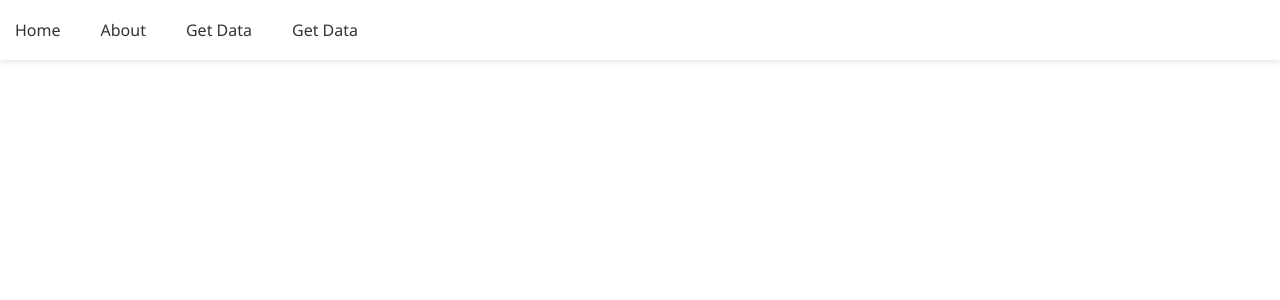
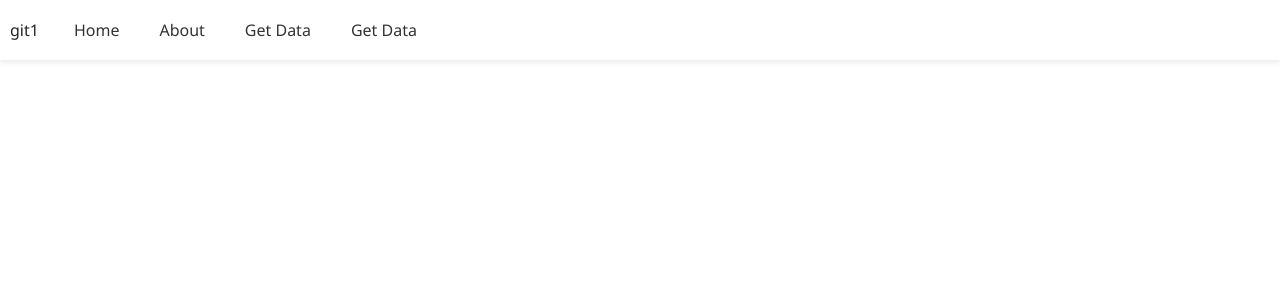
Before and after one commit to mamalisantra/my_app, a React (Create React App) app: page / in a window 1280 px wide. Shown: the top 300 px of the page. Built offline with nearby package versions, Linux system fonts and the light colour scheme.

Commit message:
Update Nav.js

```diff
--- a/src/Components.js/Nav.js
+++ b/src/Components.js/Nav.js
@@ -5,14 +5,13 @@ const Nav = () => {
     return (
         <>
             <nav className='navbar'>
-                <ul className="ul">
+                <ul className="ul">git1
                     <li className="li" onClick={() => navigate('/home')}>Home</li>
                     <li className="li" onClick={() => navigate('/about')}>About</li>
                     <li className="li" onClick={() => navigate('/sampleReactTable')}>Get Data</li>
                     <li className="li" onClick={() => navigate('/sampleFields')}>Get Data</li>
                 </ul>
             </nav>
-
         </>
     );
 };
```
